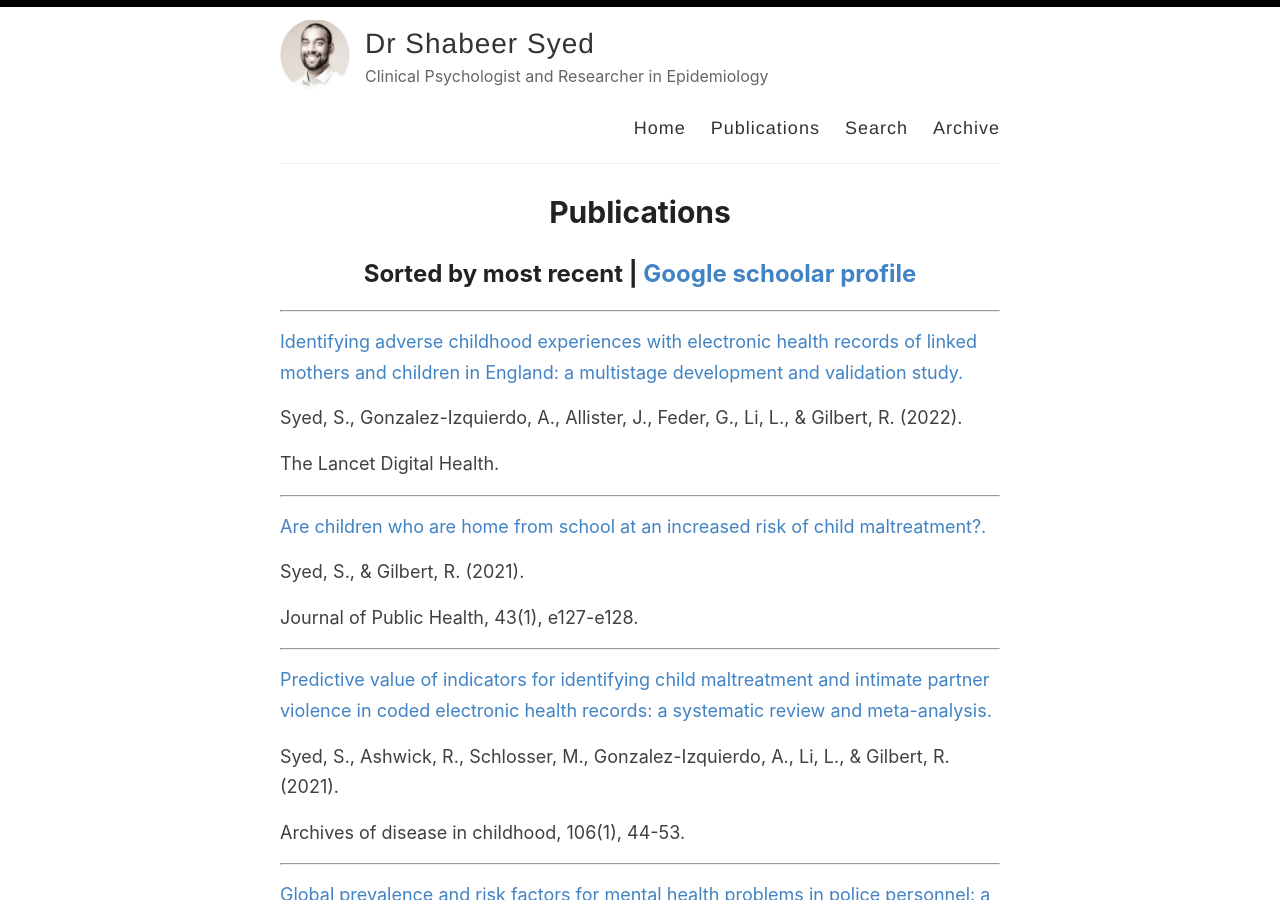
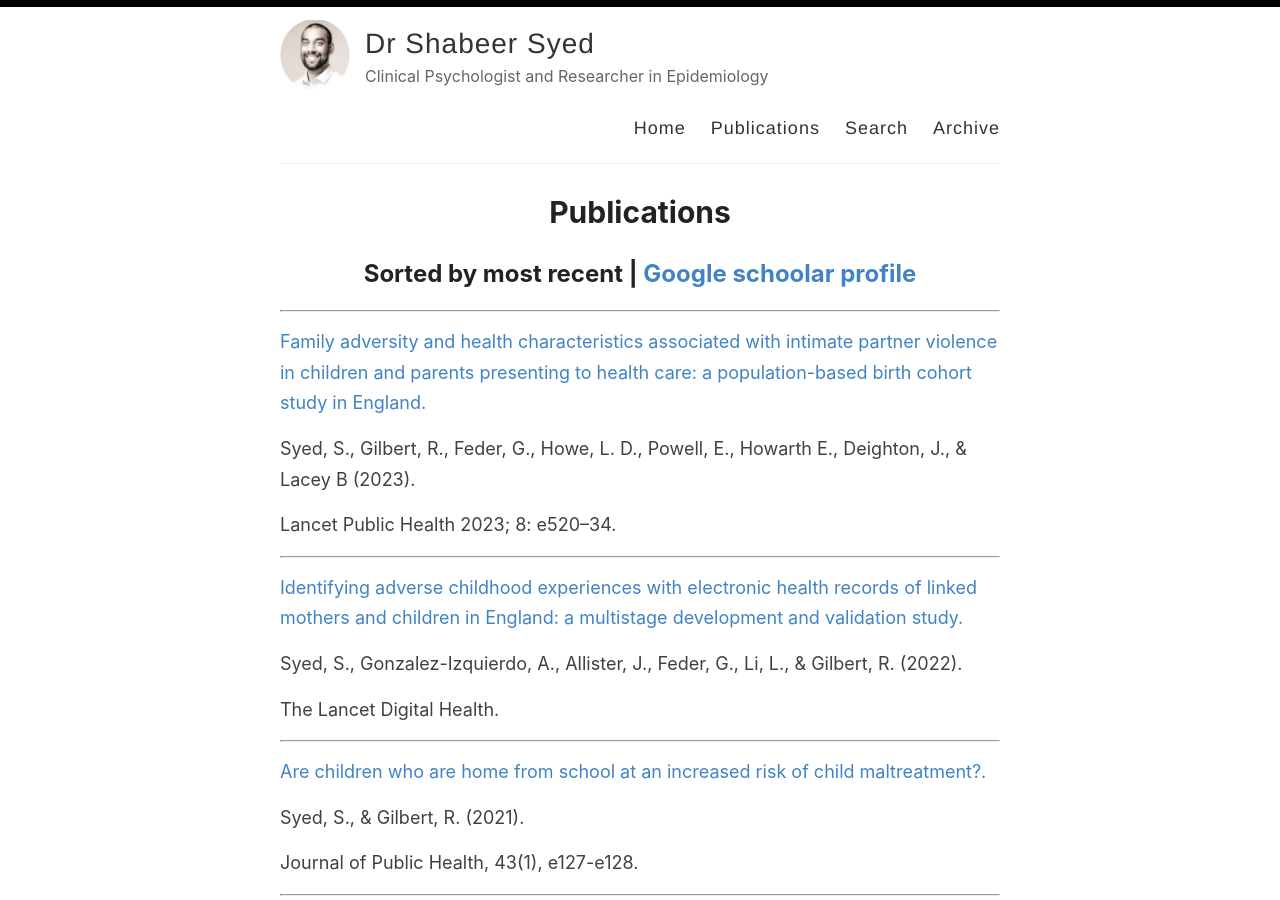
Before and after one commit to shabeer-syed/shabeersyed, a Jekyll site: the page built from _pages/publications.md, in a window 1280 px wide and 900 px high. Built offline with Jekyll 4.4.1, drawn with Linux system fonts in a browser that asks for light colours.

Commit message:
Update publications.md

```diff
--- a/_pages/publications.md
+++ b/_pages/publications.md
@@ -5,6 +5,14 @@ permalink: /publications/
 ---
 
 ## Sorted by most recent | [Google schoolar profile](https://scholar.google.com/citations?user=tayvv1MAAAAJ&hl=en&oi=ao)
+
+--------------
+
+[Family adversity and health characteristics associated with intimate partner violence in children and parents presenting to health care: a population-based birth cohort study in England.](https://www.thelancet.com/journals/lanpub/article/PIIS2468-2667(23)00119-6/fulltext)
+
+Syed, S., Gilbert, R., Feder, G., Howe, L. D.,  Powell, E., Howarth E., Deighton, J., & Lacey B (2023).
+
+Lancet Public Health 2023; 8: e520–34.
 
 --------------
 
```
